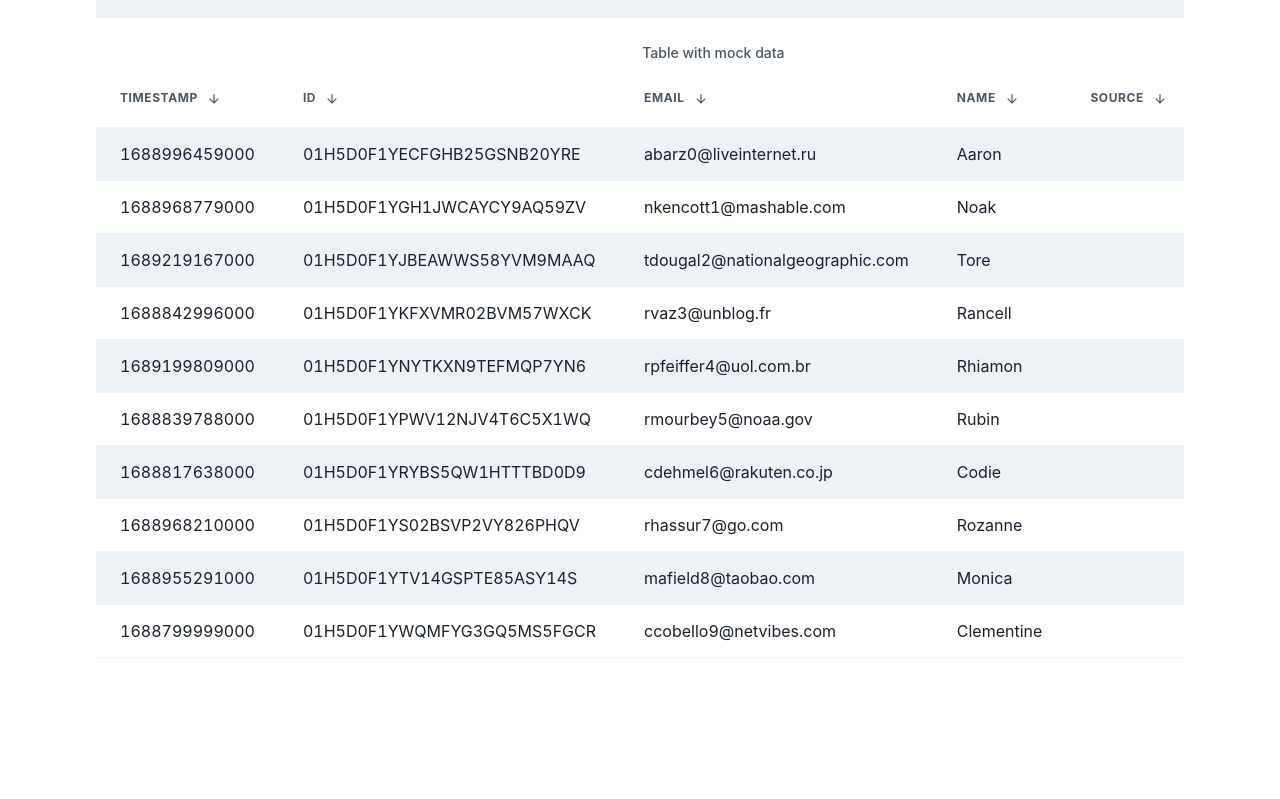
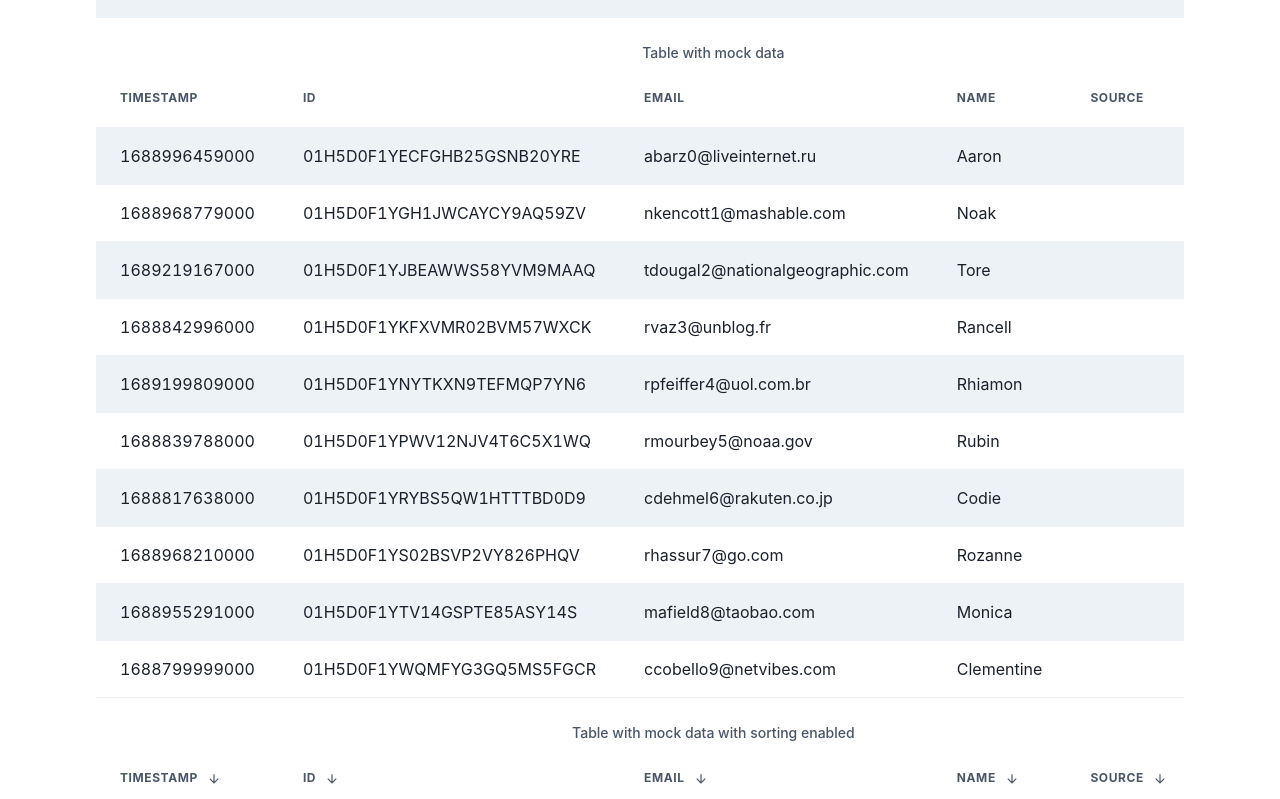
Before and after one commit to RanjithGovindaraj/tryp-assessment-app, a Next.js app: page / in a window 1280 px wide. Shown: the part 321-1120 px from the top of the page. Before the commit the page ends 1075 px from the top, so only its background shows below. Built offline with nearby package versions, Linux system fonts and the light colour scheme.

Commit message:
Add style to status tag

```diff
--- a/src/pages/index.tsx
+++ b/src/pages/index.tsx
@@ -2,7 +2,7 @@ import Head from "next/head";
 import styles from "@/styles/Home.module.css";
 import DataTable from "@/components/DataTable";
 import data from "@/data/data.json";
-import { Box, Flex, IconButton, Td, useColorMode } from "@chakra-ui/react";
+import { Box, Flex, IconButton, Tag, Td, useColorMode } from "@chakra-ui/react";
 import { MoonIcon, SunIcon } from "@chakra-ui/icons";
 
 type rowType = {
@@ -14,6 +14,29 @@ type rowType = {
   status: string;
 };
 
+const StatusTag = ({ status }: { status: string }) => {
+  let colorScheme = "gray";
+  switch (status.toLowerCase()) {
+    case "failed":
+      colorScheme = "red";
+      break;
+    case "paid":
+      colorScheme = "green";
+      break;
+    case "waiting":
+      colorScheme = "yellow";
+      break;
+    default:
+      colorScheme = "gray";
+      break;
+  }
+  return (
+    <Tag borderRadius={"16px"} colorScheme={colorScheme}>
+      {status}
+    </Tag>
+  );
+};
+
 const Row = (row: rowType) => (
   <>
     <Td>{row.timestamp}</Td>
@@ -21,7 +44,9 @@ const Row = (row: rowType) => (
     <Td>{row.email}</Td>
     <Td>{row.name}</Td>
     <Td>{row.source}</Td>
-    <Td>{row.status}</Td>
+    <Td>
+      <StatusTag status={row.status} />
+    </Td>
   </>
 );
 
@@ -88,6 +113,14 @@ export default function Home() {
           data={data.slice(0, 10)}
           keyExtractor={(row) => row.purchase_id}
           renderRows={Row}
+          sortable={false}
+        />
+        <DataTable<rowType>
+          caption="Table with mock data with sorting enabled"
+          headers={headers}
+          data={data.slice(0, 10)}
+          keyExtractor={(row) => row.purchase_id}
+          renderRows={Row}
           sortable={true}
         />
       </main>
```
